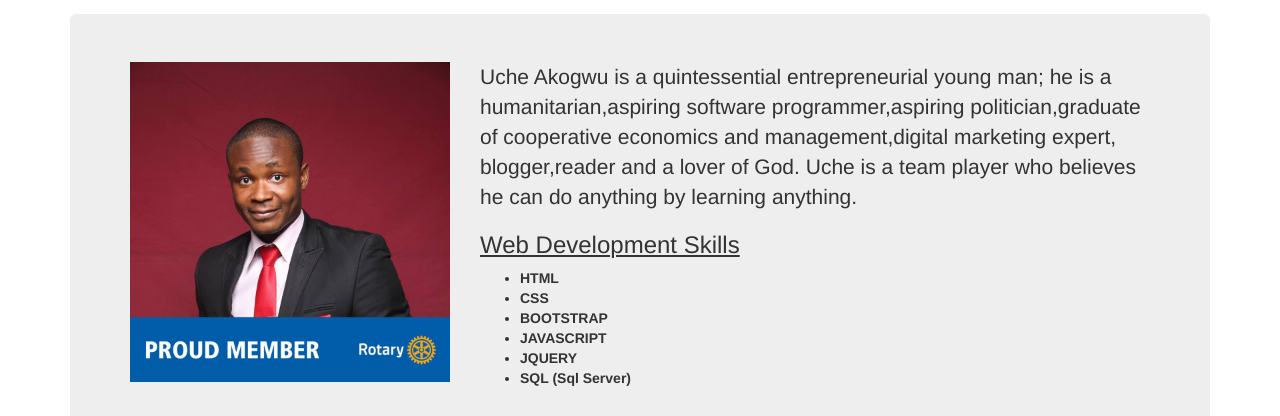
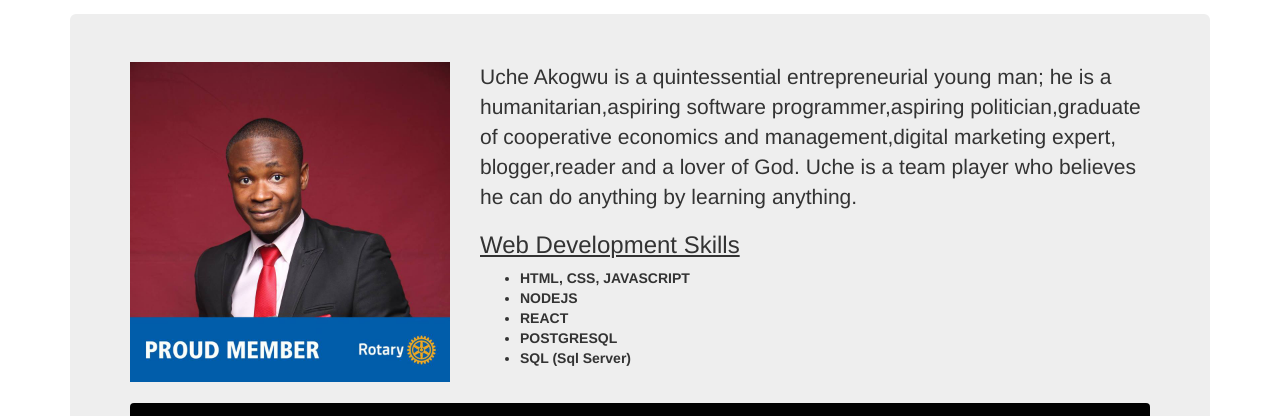
Before and after one commit to ucheg6/my_portfolio, a plain HTML site: page index.html in a window 1280 px wide. Shown: the part 58-474 px from the top of the page. Drawn offline with nearby package versions, Linux system fonts and the light colour scheme.

Commit message:
update skillset

```diff
--- a/index.html
+++ b/index.html
@@ -51,25 +51,20 @@
                     </h3>
                     <ul>
                         <li>
-                            <b>HTML</b>
+                            <b>HTML, CSS, JAVASCRIPT</b>
                         </li>
                         <li>
-                            <b>CSS</b>
+                            <b>NODEJS</b>
                         </li>
                         <li>
-                            <b>BOOTSTRAP</b>
+                            <b>REACT</b>
                         </li>
                         <li>
-                            <b>JAVASCRIPT</b>
-                        </li>
-                        <li>
-                            <b>JQUERY</b>
+                            <b>POSTGRESQL</b>
                         </li>
                         <li>
                             <b>SQL (Sql Server) </b>
                         </li>
-
-
                     </ul>
                 </div>
             </div>
```
